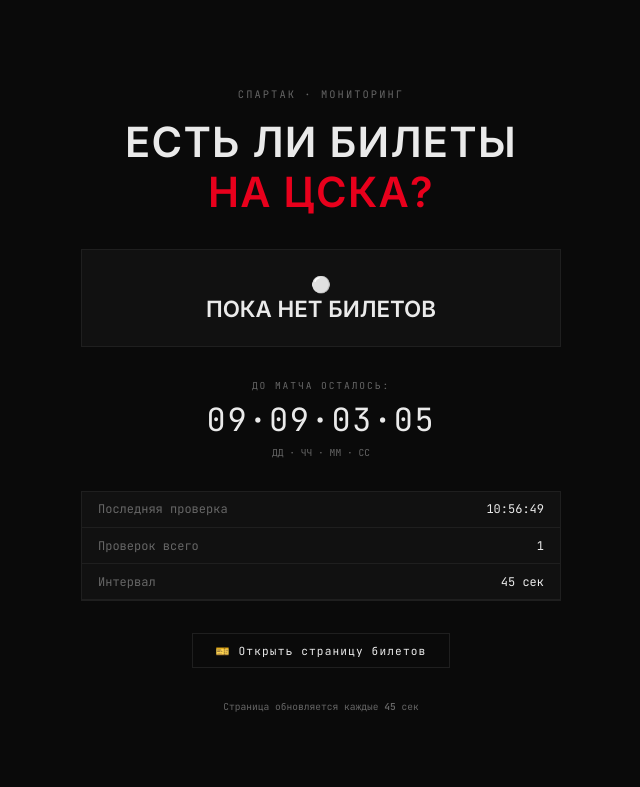
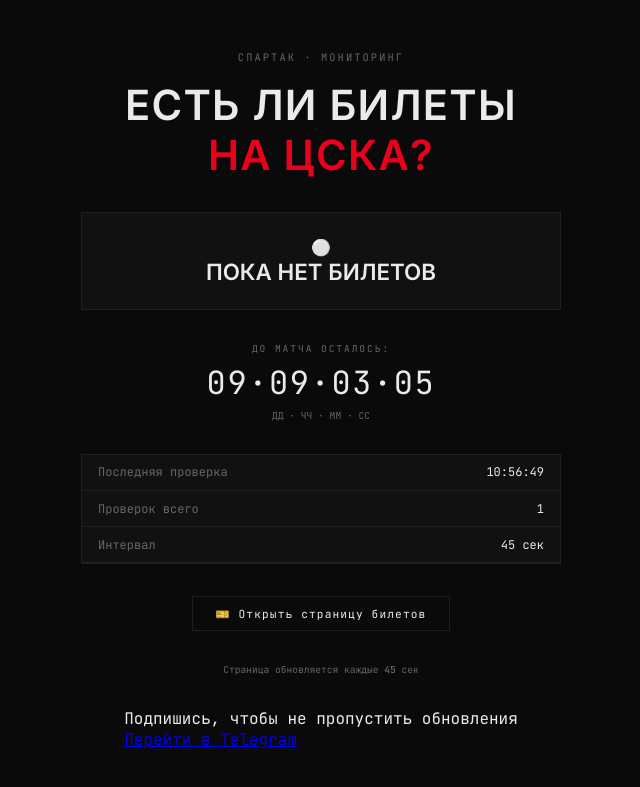
Before and after one commit to vaqqqz/cska-tickets, a Flask app: page / in a window 1280 px wide. Shown: the top 787 px of the page, without its empty margins (319-959 px from the left). Run offline with Flask 3, Linux system fonts and the light colour scheme.

Commit message:
Update index.html

```diff
--- a/templates/index.html
+++ b/templates/index.html
@@ -61,6 +61,12 @@
     </a>
 
     <p class="refresh-note">Страница обновляется каждые <strong>{{ interval }}</strong> сек</p>
+
+    <div class="box">
+    <p>Подпишись, чтобы не пропустить обновления</p>
+    <a href="https://https://t.me/kbfactory" target="_blank">
+      Перейти в Telegram
+    </a>
 
   </main>
 
```
